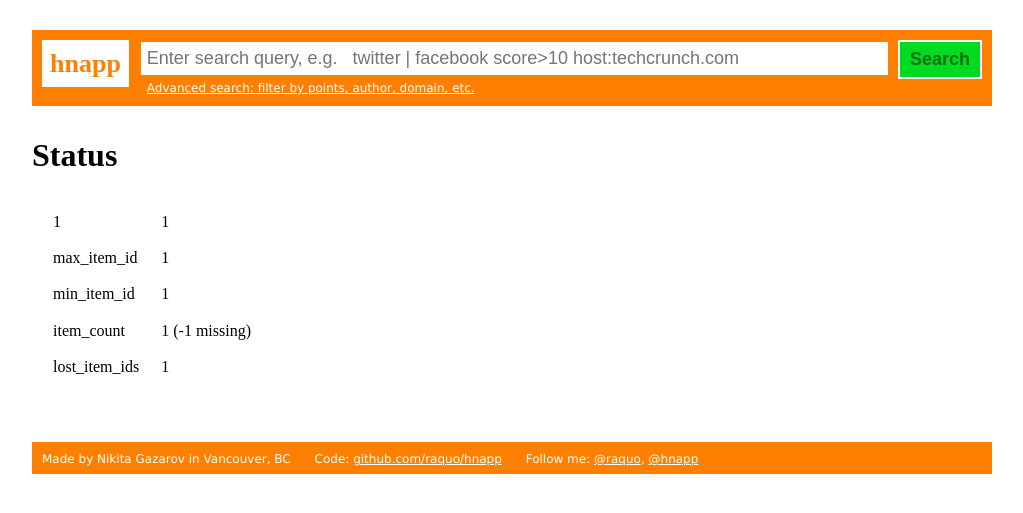
After one commit to raquo/hnapp, a Flask app: page /status in a window 1280 px wide. The commit adds this page. Shown: the top 513 px of the page, without its empty margins (128-1151 px from the left). Run offline with Flask 2, Linux system fonts and the light colour scheme; tables that the repository leaves empty hold one stand-in row (values such as "Sample post").

Commit message:
Created status page: /status

```diff
--- a/hnapp.py
+++ b/hnapp.py
@@ -2,15 +2,14 @@
 
 import flask
 import flask.ext.sqlalchemy
+import sqlalchemy
+
 # import PyRSS2Gen
 # from feedgen.feed import FeedGenerator
 # from datetime import datetime
 from werkzeug.contrib.atom import AtomFeed
 # from utils import UTC
 import urllib
-
-# import sqlalchemy
-# from sqlalchemy import func
 
 app = flask.Flask(__name__,
 	template_folder='templates',
@@ -22,6 +21,8 @@ app.config.from_pyfile('config.py')
 db = flask.ext.sqlalchemy.SQLAlchemy(app)
 
 from models.item import Item
+from models.lost_item import LostItem
+from models.status import Status
 from search import Search
 
 from urlparse import urljoin
@@ -155,6 +156,24 @@ def route_rss():
 	# return feed.rss_str(pretty=True)
 
 
+@app.route('/status', methods=['GET'])
+def route_status():
+	statuses = db.session.query(Status).all()
+	max_item_id = db.engine.execute(sqlalchemy.sql.text('SELECT MAX(id) FROM item')).scalar()
+	min_item_id = db.engine.execute(sqlalchemy.sql.text('SELECT MIN(id) FROM item')).scalar()
+	item_count  = db.engine.execute(sqlalchemy.sql.text('SELECT COUNT(*) FROM item')).scalar()
+	lost_item_ids = db.session.query(LostItem.id).all() # db.engine.execute(sqlalchemy.sql.text('SELECT id FROM lost_item ORDER BY id DESC')).scalar()
+	page_data = {
+		'title': u'hnapp – Status',
+		'statuses': statuses,
+		'max_item_id': max_item_id,
+		'min_item_id': min_item_id,
+		'item_count': item_count,
+		'lost_item_ids': ', '.join([str(item[0]) for item in lost_item_ids])
+		}
+	return flask.render_template('status.html', **page_data)
+
+
 @app.route('/test', methods=['GET'])
 def route_test():
 
--- a/static/css/hnapp.css
+++ b/static/css/hnapp.css
@@ -155,7 +155,7 @@ footer {
 /* ITEMS */
 
 #items {
-	border-spacing: 0 20px;
+	border-spacing: 0 20px; /* order: — | */
 	border-collapse: separate;
 }
 
@@ -246,3 +246,15 @@ footer {
 			.front_list li {
 				margin: 5px 0 5px 15px;
 			}
+
+
+/* STATUSES */
+
+#statuses {
+	border-spacing: 20px 15px; /* order: — | */
+	border-collapse: separate;
+}
+
+	.status {
+		vertical-align: top;
+	}
--- /dev/null
+++ b/templates/status.html
@@ -0,0 +1,46 @@
+{% extends "layout.html" %}
+
+{% block main %}
+
+<div id='all'>
+
+	{% include 'header.html' %}
+
+	<main>
+
+
+		<h1>Status</h1>
+		<table id='statuses'>
+			{% for status in statuses %}
+			<tr class='status'>
+				<td class=''>{{ status.name }}</td>
+				<td class=''>{{ status.number or status.text or status.date }}</td>
+			</tr>
+			{% endfor %}
+			<tr class='status'>
+				<td class=''>max_item_id</td>
+				<td class=''>{{ max_item_id }}</td>
+			</tr>
+			<tr class='status'>
+				<td class=''>min_item_id</td>
+				<td class=''>{{ min_item_id }}</td>
+			</tr>
+			<tr class='status'>
+				<td class=''>item_count</td>
+				<td class=''>{{ item_count }} ({{ max_item_id - min_item_id - item_count }} missing)</td>
+			</tr>
+			<tr class='status'>
+				<td class=''>lost_item_ids</td>
+				<td class=''>{{ lost_item_ids }}</td>
+			</tr>
+		</table>
+
+
+
+	</main>
+
+	{% include 'footer.html' %}
+
+</div>
+
+{% endblock %}
```
